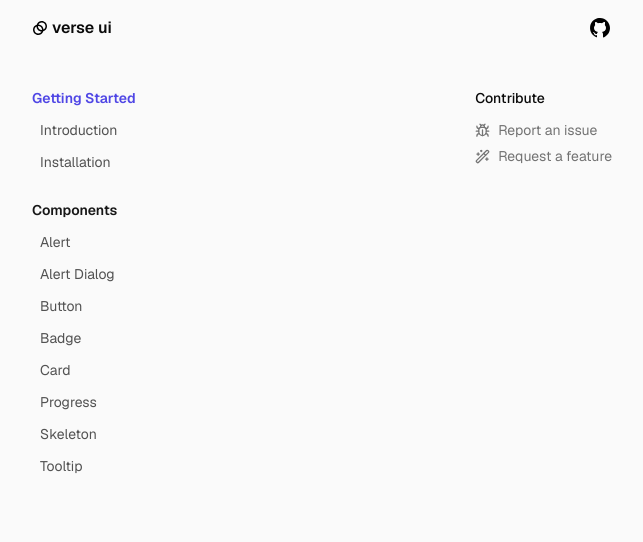
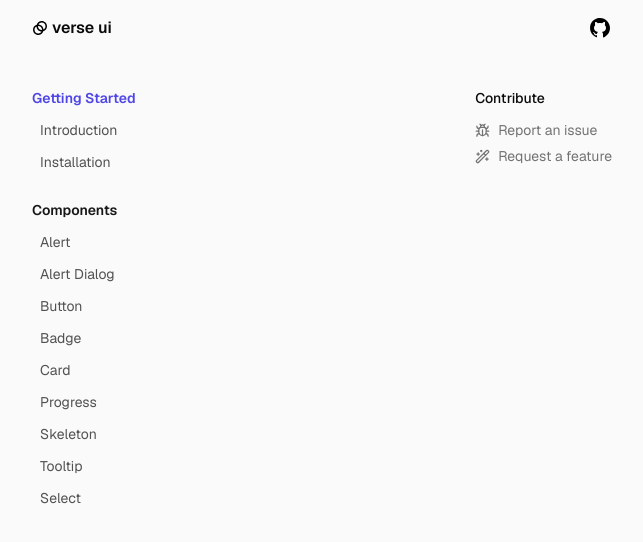
Before and after one commit to yshkale/verse-ui, a React (Vite) app: page /app/getting-started/introduction/badge in a window 1280 px wide. Shown: the top 542 px of the page, without its empty margins (318-961 px from the left). Built offline with nearby package versions, Linux system fonts and the light colour scheme; the HTML template or start-up script is replaced by a standard one.

Commit message:
feat: :sparkles: introduce select component

```diff
--- a/package.json
+++ b/package.json
@@ -12,6 +12,7 @@
   "dependencies": {
     "@radix-ui/react-accordion": "^1.2.11",
     "@radix-ui/react-alert-dialog": "^1.1.14",
+    "@radix-ui/react-select": "^2.2.5",
     "@radix-ui/react-slot": "^1.2.3",
     "@radix-ui/react-tooltip": "^1.2.7",
     "class-variance-authority": "^0.7.1",
--- /dev/null
+++ b/src/components/Content/SelectInfo.tsx
@@ -0,0 +1,60 @@
+import { Breadcrumb } from "../Breadcrumb";
+import { ComponentShowcase } from "../ComponentShowcase";
+import {
+  Select,
+  SelectContent,
+  SelectItem,
+  SelectTrigger,
+  SelectValue,
+} from "../Design/select";
+
+import { InstallationShowcase } from "../InstallationShowcase";
+import { Intro } from "../MainApp/components/Intro";
+
+export const SelectInfo = () => {
+  const selectInfo = `
+    import { Select } from "@/components/ui/select";
+    export function SelectDemo() {
+      return (
+        <Select>
+            <SelectTrigger className="w-[180px]">
+                <SelectValue placeholder="Theme" />
+            </SelectTrigger>
+            <SelectContent>
+                <SelectItem value="light">Light</SelectItem>
+                <SelectItem value="dark">Dark</SelectItem>
+                <SelectItem value="system">System</SelectItem>
+            </SelectContent>
+        </Select>
+      );
+    }`;
+
+  return (
+    <>
+      <Breadcrumb links={["Components", "Select"]} />
+      <Intro
+        title="Select"
+        description="Aesthetically designed select or a component that looks like an select."
+        className="mt-4 space-y-1.5"
+      />
+
+      <ComponentShowcase
+        preview={
+          <Select>
+            <SelectTrigger className="w-[180px]">
+              <SelectValue placeholder="Theme" />
+            </SelectTrigger>
+            <SelectContent>
+              <SelectItem value="light">Light</SelectItem>
+              <SelectItem value="dark">Dark</SelectItem>
+              <SelectItem value="system">System</SelectItem>
+            </SelectContent>
+          </Select>
+        }
+        code={selectInfo}
+      />
+
+      <InstallationShowcase componentName="Select" />
+    </>
+  );
+};
--- /dev/null
+++ b/src/components/Design/select.tsx
@@ -0,0 +1,189 @@
+"use client";
+
+import * as React from "react";
+import * as SelectPrimitive from "@radix-ui/react-select";
+import { CheckIcon, ChevronDownIcon, ChevronUpIcon } from "lucide-react";
+
+import { cn } from "@/lib/utils";
+
+function Select({
+  ...props
+}: React.ComponentProps<typeof SelectPrimitive.Root>) {
+  return <SelectPrimitive.Root data-slot="select" {...props} />;
+}
+
+function SelectGroup({
+  ...props
+}: React.ComponentProps<typeof SelectPrimitive.Group>) {
+  return <SelectPrimitive.Group data-slot="select-group" {...props} />;
+}
+
+function SelectValue({
+  ...props
+}: React.ComponentProps<typeof SelectPrimitive.Value>) {
+  return <SelectPrimitive.Value data-slot="select-value" {...props} />;
+}
+
+function SelectTrigger({
+  className,
+  size = "default",
+  children,
+  ...props
+}: React.ComponentProps<typeof SelectPrimitive.Trigger> & {
+  size?: "sm" | "default";
+}) {
+  return (
+    <SelectPrimitive.Trigger
+      data-slot="select-trigger"
+      data-size={size}
+      className={cn(
+        "flex items-center justify-between gap-2 rounded-lg border border-gray-300 bg-white px-4 py-2 text-sm font-medium shadow-sm transition-all duration-150",
+        "hover:bg-gray-50 focus-visible:ring-2 focus-visible:ring-indigo-500 focus-visible:ring-offset-2",
+        "disabled:cursor-not-allowed disabled:opacity-50",
+        className
+      )}
+      {...props}
+    >
+      {children}
+      <SelectPrimitive.Icon asChild>
+        <ChevronDownIcon className="size-4 opacity-50" />
+      </SelectPrimitive.Icon>
+    </SelectPrimitive.Trigger>
+  );
+}
+
+function SelectContent({
+  className,
+  children,
+  position = "popper",
+  ...props
+}: React.ComponentProps<typeof SelectPrimitive.Content>) {
+  return (
+    <SelectPrimitive.Portal>
+      <SelectPrimitive.Content
+        data-slot="select-content"
+        className={cn(
+          "z-50 min-w-[var(--radix-select-trigger-width)] overflow-hidden rounded-lg border border-gray-200 bg-white shadow-xl backdrop-blur-md transition-all duration-200",
+          "animate-in fade-in zoom-in-95 slide-in-from-top-2",
+          className
+        )}
+        position={position}
+        {...props}
+      >
+        <SelectScrollUpButton />
+        <SelectPrimitive.Viewport
+          className={cn(
+            "p-1",
+            position === "popper" &&
+              "h-[var(--radix-select-trigger-height)] w-full min-w-[var(--radix-select-trigger-width)] scroll-my-1"
+          )}
+        >
+          {children}
+        </SelectPrimitive.Viewport>
+        <SelectScrollDownButton />
+      </SelectPrimitive.Content>
+    </SelectPrimitive.Portal>
+  );
+}
+
+function SelectLabel({
+  className,
+  ...props
+}: React.ComponentProps<typeof SelectPrimitive.Label>) {
+  return (
+    <SelectPrimitive.Label
+      data-slot="select-label"
+      className={cn("text-muted-foreground px-2 py-1.5 text-xs", className)}
+      {...props}
+    />
+  );
+}
+
+function SelectItem({
+  className,
+  children,
+  ...props
+}: React.ComponentProps<typeof SelectPrimitive.Item>) {
+  return (
+    <SelectPrimitive.Item
+      data-slot="select-item"
+      className={cn(
+        "relative flex w-full cursor-pointer select-none items-center justify-between gap-2 rounded-md px-3 py-2 text-sm text-gray-800 transition-all",
+        "hover:bg-indigo-50 hover:text-indigo-700 focus:bg-indigo-100 focus:text-indigo-800",
+        "data-[disabled]:pointer-events-none data-[disabled]:opacity-40",
+        className
+      )}
+      {...props}
+    >
+      <span className="absolute right-3 flex h-4 w-4 items-center justify-center">
+        <SelectPrimitive.ItemIndicator>
+          <CheckIcon className="h-4 w-4 text-indigo-500" />
+        </SelectPrimitive.ItemIndicator>
+      </span>
+
+      <SelectPrimitive.ItemText>{children}</SelectPrimitive.ItemText>
+    </SelectPrimitive.Item>
+  );
+}
+
+function SelectSeparator({
+  className,
+  ...props
+}: React.ComponentProps<typeof SelectPrimitive.Separator>) {
+  return (
+    <SelectPrimitive.Separator
+      data-slot="select-separator"
+      className={cn("bg-border pointer-events-none -mx-1 my-1 h-px", className)}
+      {...props}
+    />
+  );
+}
+
+function SelectScrollUpButton({
+  className,
+  ...props
+}: React.ComponentProps<typeof SelectPrimitive.ScrollUpButton>) {
+  return (
+    <SelectPrimitive.ScrollUpButton
+      data-slot="select-scroll-up-button"
+      className={cn(
+        "flex cursor-default items-center justify-center py-1",
+        className
+      )}
+      {...props}
+    >
+      <ChevronUpIcon className="size-4" />
+    </SelectPrimitive.ScrollUpButton>
+  );
+}
+
+function SelectScrollDownButton({
+  className,
+  ...props
+}: React.ComponentProps<typeof SelectPrimitive.ScrollDownButton>) {
+  return (
+    <SelectPrimitive.ScrollDownButton
+      data-slot="select-scroll-down-button"
+      className={cn(
+        "flex cursor-default items-center justify-center py-1",
+        className
+      )}
+      {...props}
+    >
+      <ChevronDownIcon className="size-4" />
+    </SelectPrimitive.ScrollDownButton>
+  );
+}
+
+export {
+  Select,
+  SelectContent,
+  SelectGroup,
+  SelectItem,
+  SelectLabel,
+  SelectScrollDownButton,
+  SelectScrollUpButton,
+  SelectSeparator,
+  SelectTrigger,
+  SelectValue,
+};
--- a/src/components/MainApp/components/ContentRenderer.tsx
+++ b/src/components/MainApp/components/ContentRenderer.tsx
@@ -11,6 +11,7 @@ import { ButtonIntro } from "@/components/Content/ButtonIntro";
 import { CardInfo } from "@/components/Content/CardInfo";
 import { Introduction } from "@/components/Content/introduction";
 import { ProgressInfo } from "@/components/Content/ProgressInfo";
+import { SelectInfo } from "@/components/Content/SelectInfo";
 import { SkeletonInfo } from "@/components/Content/SkeletonInfo";
 import { TooltipInfo } from "@/components/Content/TooltipInfo";
 
@@ -26,6 +27,7 @@ export const ContentRenderer = ({ type, section }: any) => {
     progress: ProgressInfo,
     skeleton: SkeletonInfo,
     tooltip: TooltipInfo,
+    select: SelectInfo,
   };
 
   const Component = componentMap[type];
--- a/src/components/MainApp/index.tsx
+++ b/src/components/MainApp/index.tsx
@@ -42,6 +42,7 @@ export const MainApp = () => {
               path="tooltip"
               element={<ContentRenderer type="tooltip" />}
             />
+            <Route path="select" element={<ContentRenderer type="select" />} />
             <Route
               index
               element={<ContentRenderer type="default" section={section} />}
--- a/src/config/navigation.json
+++ b/src/config/navigation.json
@@ -48,6 +48,10 @@
       {
         "label": "Tooltip",
         "href": "tooltip"
+      },
+      {
+        "label": "Select",
+        "href": "select"
       }
     ]
   }
```
Also changed, not shown: 1 other file (tests, documents, lock files or other folders).
